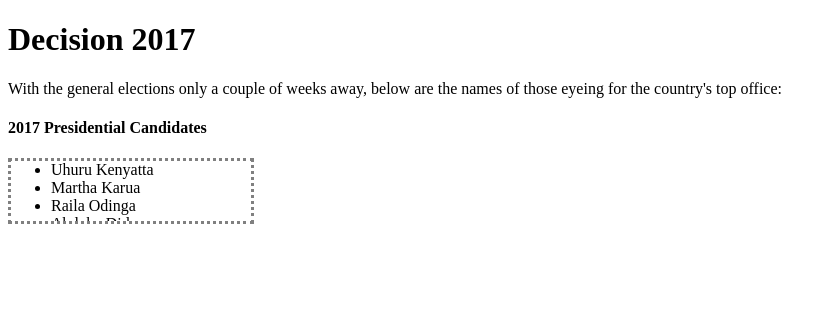
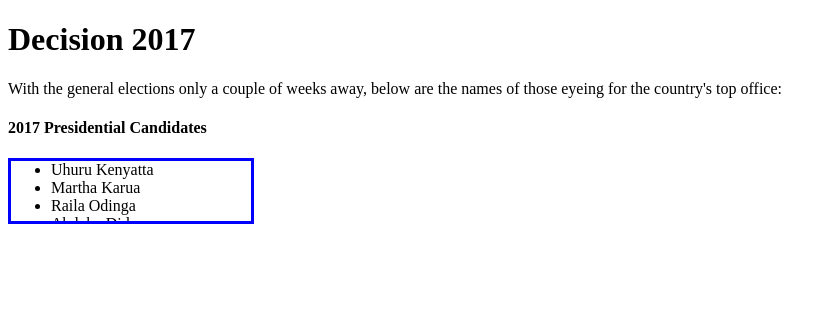
Before and after one commit to ndurivin/Moringa-Projects, a plain HTML site: page index.html in a window 1280 px wide. Shown: the whole page, without its empty margins (0-836 px from the left). Drawn offline with Linux system fonts and the light colour scheme.

Commit message:
added border props

```diff
--- a/style.css
+++ b/style.css
@@ -4,6 +4,7 @@
         width: 200px;
         height: 60px;
         overflow: auto;
+        border-style: solid;
+        border-color: blue;
 
-
-      }
+    }
```
